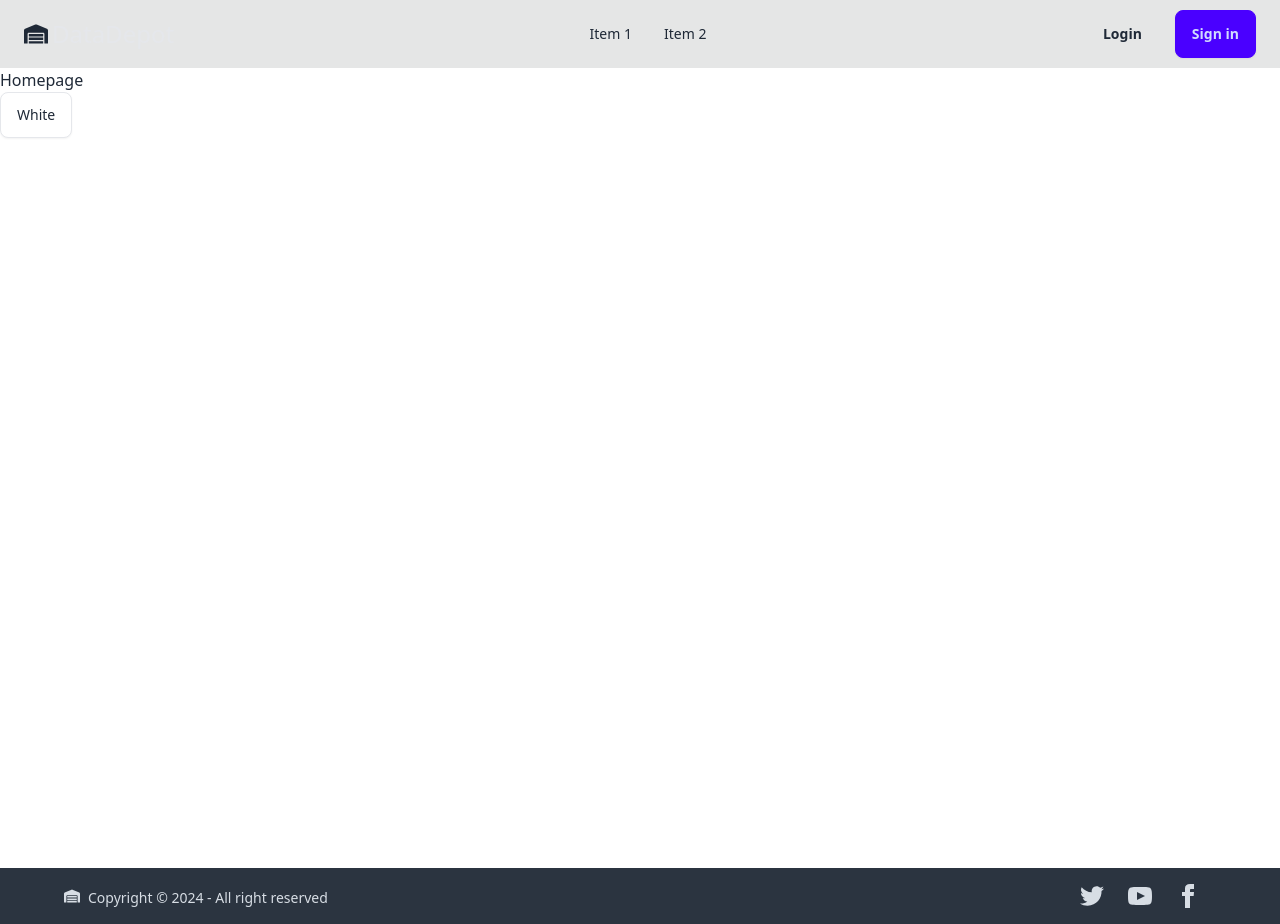
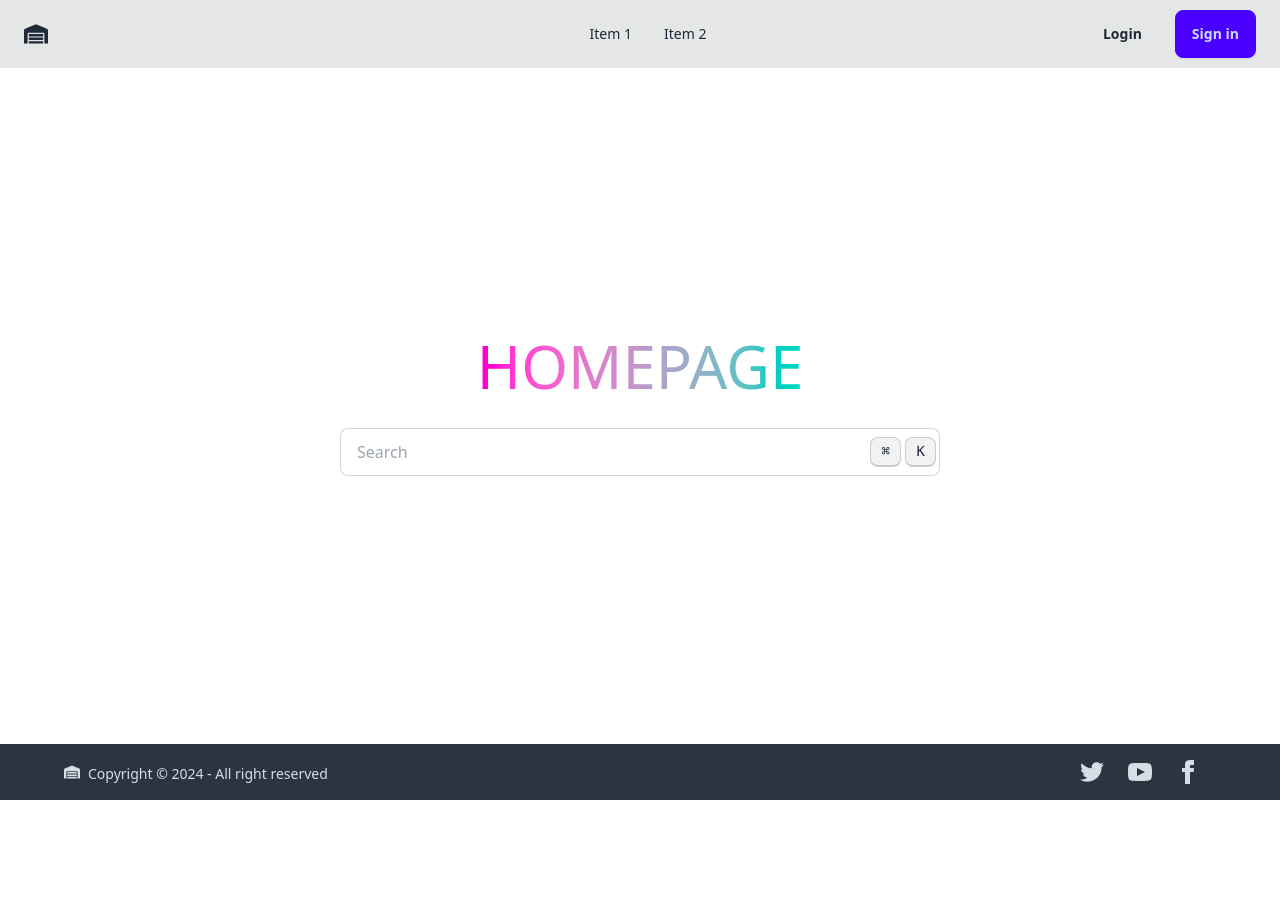
Before and after one commit to OndrejLosensky/DataDepot, a Next.js app: page / in a window 1280 px wide. After the commit the page ends 800 px from the top, so only its background shows below. Built offline with nearby package versions, Linux system fonts and the light colour scheme.

Commit message:
temporary height calculations / homepage

```diff
--- a/components/Homepage.jsx
+++ b/components/Homepage.jsx
@@ -1,18 +1,48 @@
-import React from 'react'
+import React, { useEffect, useState } from 'react';
 
 const Homepage = () => {
+
+  const [remainingHeight, setRemainingHeight] = useState(0);
+
+  useEffect(() => {
+    const navbarHeight = 68;
+    const footerHeight = 56;
+
+    const screenHeight = window.innerHeight;
+    const calculatedHeight = screenHeight - navbarHeight - footerHeight;
+
+    // Set the remaining height state
+    setRemainingHeight(calculatedHeight);
+
+    // Event listener to recalculate height on window resize
+    const handleResize = () => {
+      const newScreenHeight = window.innerHeight;
+      const newCalculatedHeight = newScreenHeight - navbarHeight;
+      setRemainingHeight(newCalculatedHeight);
+    };
+
+    window.addEventListener('resize', handleResize);
+
+    return () => {
+      window.removeEventListener('resize', handleResize);
+    };
+  }, []);
+
   return (
-    <section className='min-h-screen'>
-        <h1> Homepage  </h1>
-        <button type="button" class="py-3 px-4 inline-flex items-center gap-x-2 text-sm font-medium rounded-lg border border-gray-200 bg-white text-gray-800 shadow-sm hover:bg-gray-50 disabled:opacity-50 disabled:pointer-events-none dark:bg-slate-900 dark:border-gray-700 dark:text-white dark:hover:bg-gray-800 dark:focus:outline-none dark:focus:ring-1 dark:focus:ring-gray-600">
-            White
-        </button>
+    <section className='flex flex-col items-center justify-center' style={{minHeight: remainingHeight}}>
+        <h1 className='pb-8 text-6xl uppercase bg-gradient-to-r from-secondary to-accent bg-clip-text text-transparent'>Homepage</h1>
 
-        <section>
+        <div className="relative">
+            <input type="text" placeholder="Search" className="input input-bordered input-width pr-16" />
+            <div className="absolute top-0 right-0 bottom-0 flex items-center">
+                <kbd className="kbd flex items-center justify-center w-6 h-1/2 text-sm mr-1">⌘</kbd>
+                <kbd className="kbd flex items-center justify-center w-6 h-1/2 text-sm mr-1">K</kbd>
+            </div>
+        </div>
 
-        </section>
+
     </section>
-  )
+  );
 }
 
-export default Homepage
+export default Homepage;
--- a/src/app/globals.css
+++ b/src/app/globals.css
@@ -7,3 +7,7 @@ html, body {
     background-color: white !important;
 }
 */
+
+.input-width {
+    width: 600px;
+  }
```
